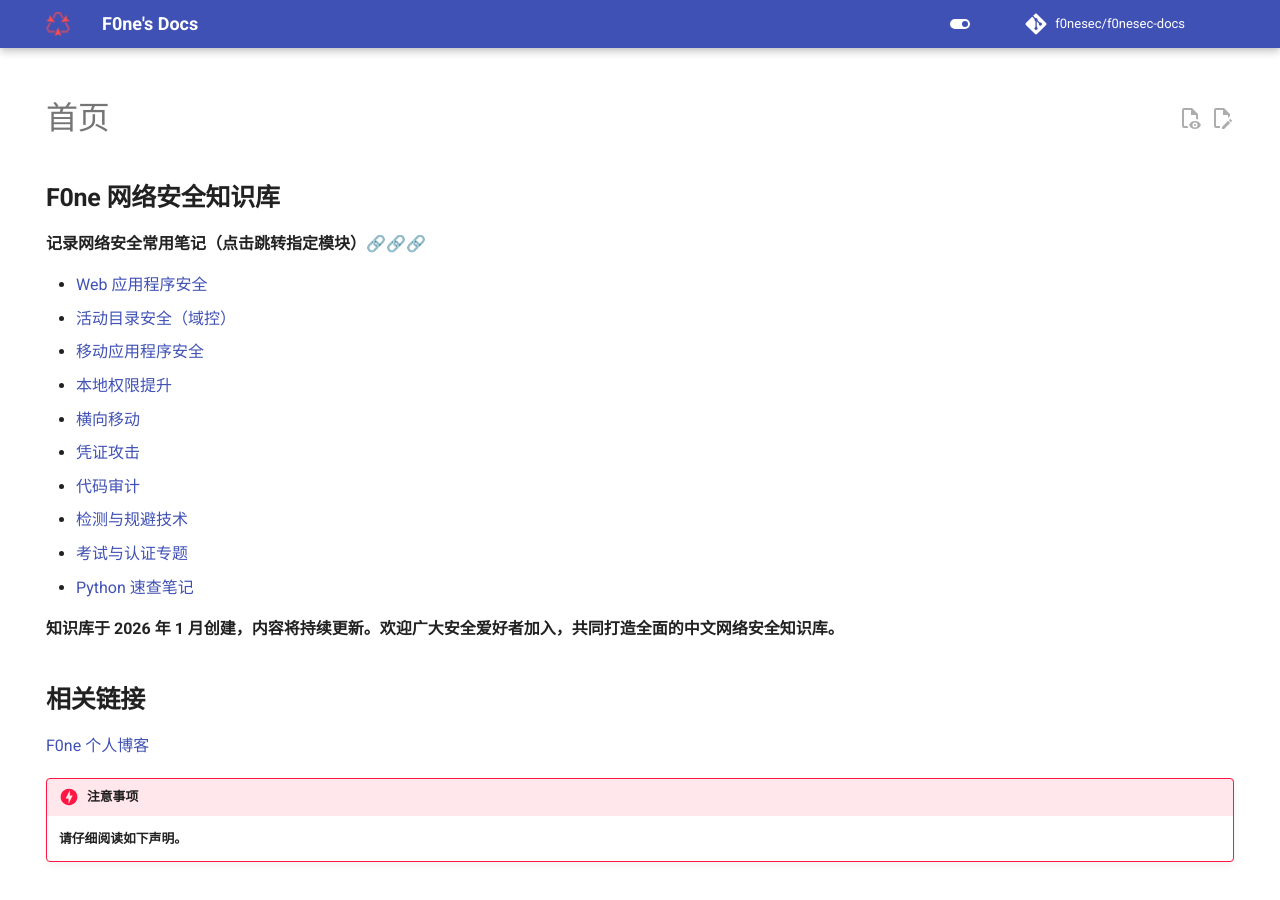
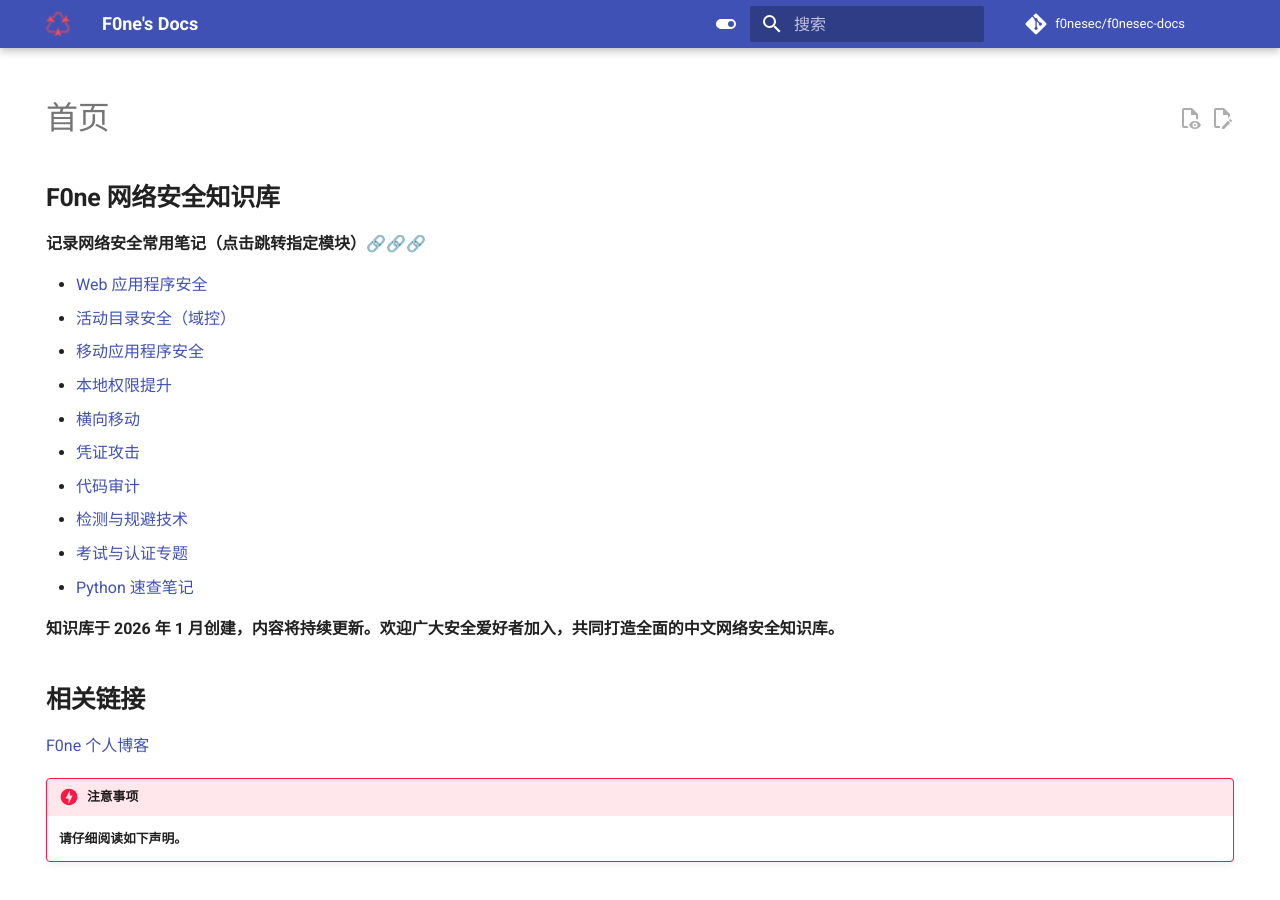
Before and after one commit to f0nesec/f0nesec-docs, an MkDocs documentation site: the page built from docs/index.md, in a window 1280 px wide and 900 px high. Built offline with MkDocs 1.6.1 and Material for MkDocs 9.7.7, drawn with Linux system fonts in a browser that asks for light colours; plug-ins that fetch from the network failed and are left out; comment, search, counter and statistics services are not loaded.

Commit message:
update by F0ne

```diff
--- a/mkdocs.yml
+++ b/mkdocs.yml
@@ -92,10 +92,12 @@ theme:
 
 # 配置插件
 plugins:
+  # 启用搜索
+  - search
   # 显示更新创建日期
   - git-revision-date-localized:
       fallback_to_build_date: true  # 设置文档修改日期
-      # enable_creation_date: true  # 设置文档创建日志
+      enable_creation_date: true  # 设置文档创建日志
   # 显示作者的头像
   - git-committers:
       repository: f0nesec/f0nesec-docs
```
